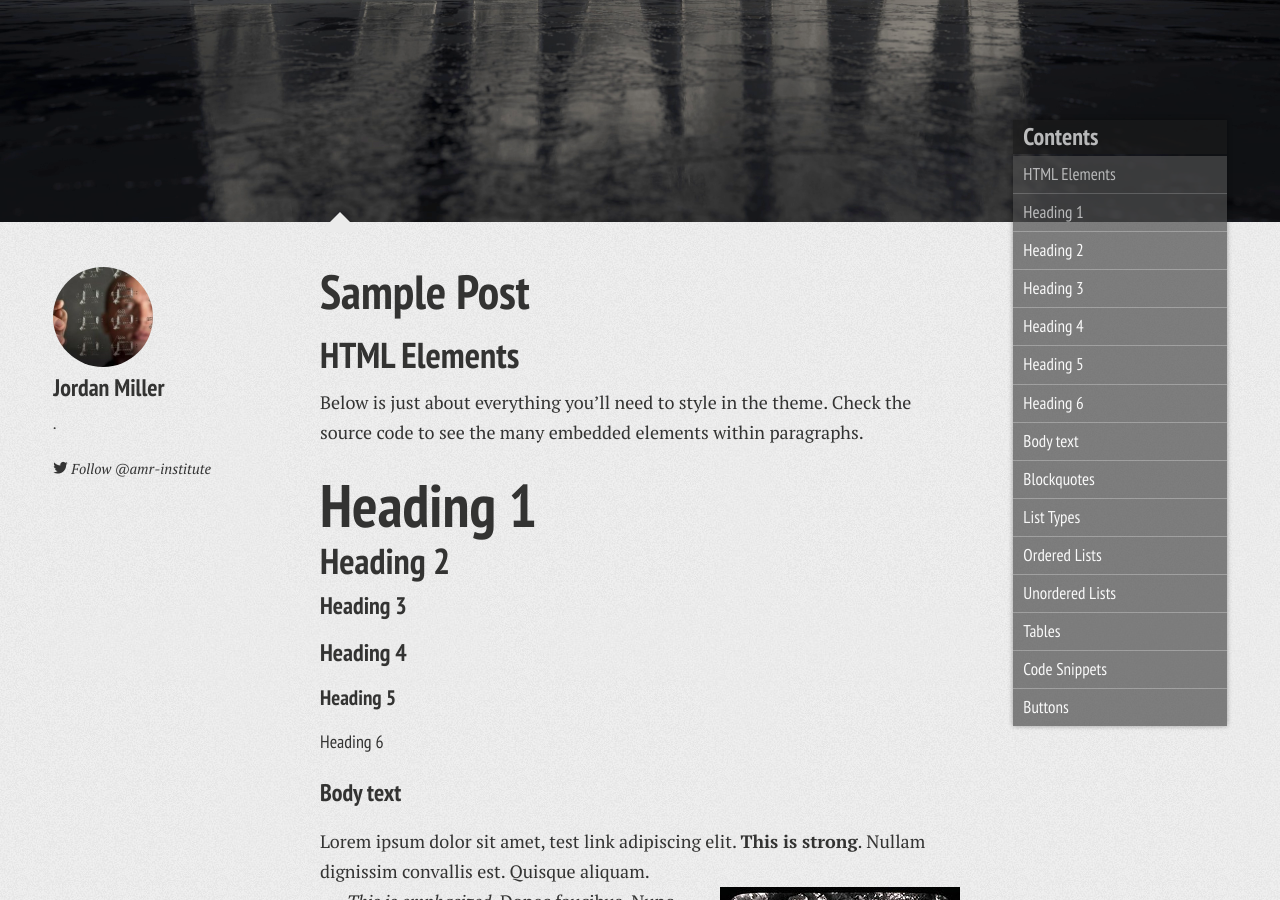
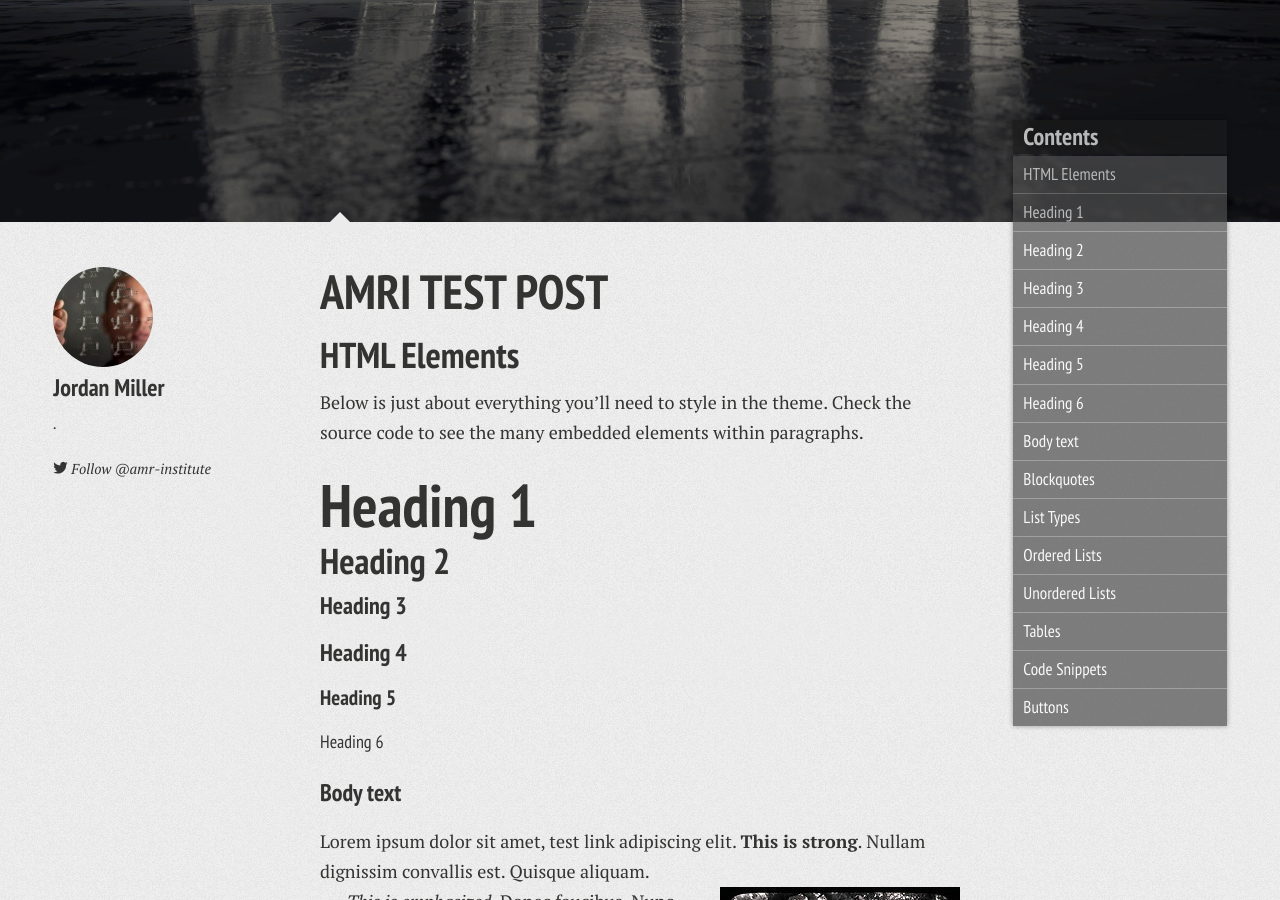
Before and after one commit to amr-institute/amri, a Jekyll site: the page built from _posts/2011-03-10-sample-post.md, in a window 1280 px wide and 900 px high, scrolled down 611 px. Built offline with Jekyll 4.4.1, drawn with Linux system fonts in a browser that asks for light colours; nearby versions of some CDN libraries; some of the changed text lies outside the part shown.

Commit message:
test commit

```diff
--- a/_posts/2011-03-10-sample-post.md
+++ b/_posts/2011-03-10-sample-post.md
@@ -1,6 +1,6 @@
 ---
 layout: post
-title: Sample Post
+title: AMRI TEST POST
 description: "Just about everything you'll need to style in the theme: headings, paragraphs, blockquotes, tables, code blocks, and more."
 modified: 2013-05-31
 category: articles
```
